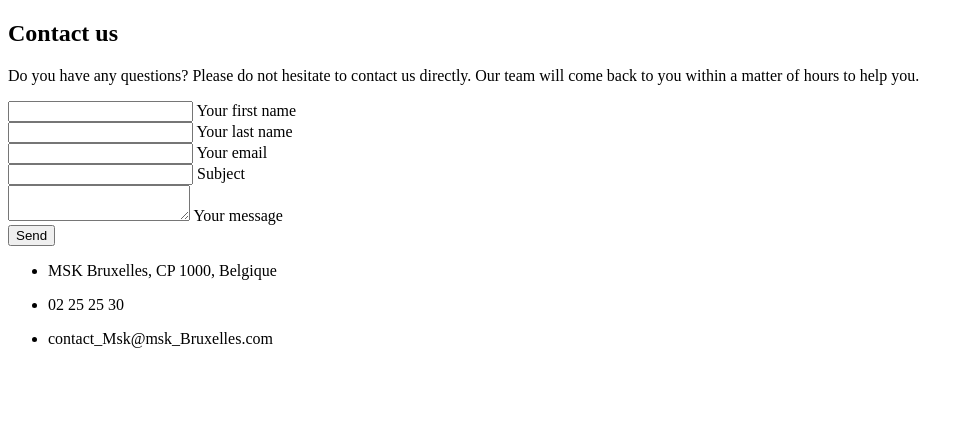
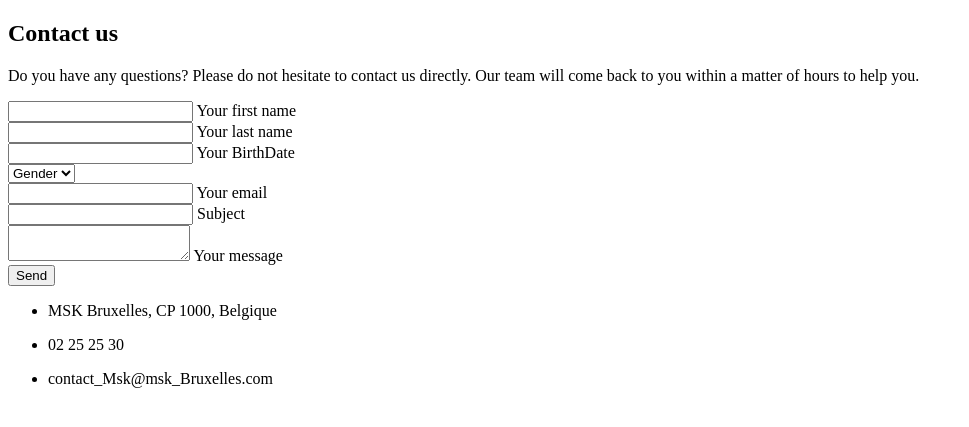
Before and after one commit to ELKhil/gestionStock, a Symfony app: template templates/default/contactez-nous.html.twig in a window 1280 px wide. Shown: the part 96-523 px from the top of the page, without its empty margins (0-969 px from the left). Run offline with Twig, Linux system fonts and the light colour scheme; the template is opened without the code that fills it, so the values that code supplies are empty; form fields are guessed from the names that the template uses; some libraries are stand-ins or nearby versions.

Commit message:
version 2

```diff
--- a/templates/default/contactez-nous.html.twig
+++ b/templates/default/contactez-nous.html.twig
@@ -41,7 +41,32 @@
                     </div>
                     <!--Grid row-->
 
+                    <!--Grid row-->
+                    <div class="row">
+                        <div class="col-md-6">
+                            <div class="md-form mb-0">
+                                {{ form_widget(form.birthDate) }}
+                                <label for="birthDate" class="">Your BirthDate</label>
+                            </div>
+                        </div>
 
+                    <!--Grid row-->
+
+                    <!--Grid row-->
+
+                        <div class="col-md-6">
+                            <div class="md-form mb-0">
+                                <select class="form-select" aria-label="Default select example">
+                                    <option selected>Gender</option>
+                                    <option value="1">Mr</option>
+                                    <option value="2">Mme</option>
+                                    <option value="3">Mlle</option>
+                                </select>
+                            </div>
+                        </div>
+                    </div>
+
+                    <!--Grid row-->
 
                     <!--Grid row-->
                     <div class="row">
```
Also changed, not shown: src/Entity/Message.php (+21 -0 lines), src/Form/MessageType.php (+8 -0 lines).
